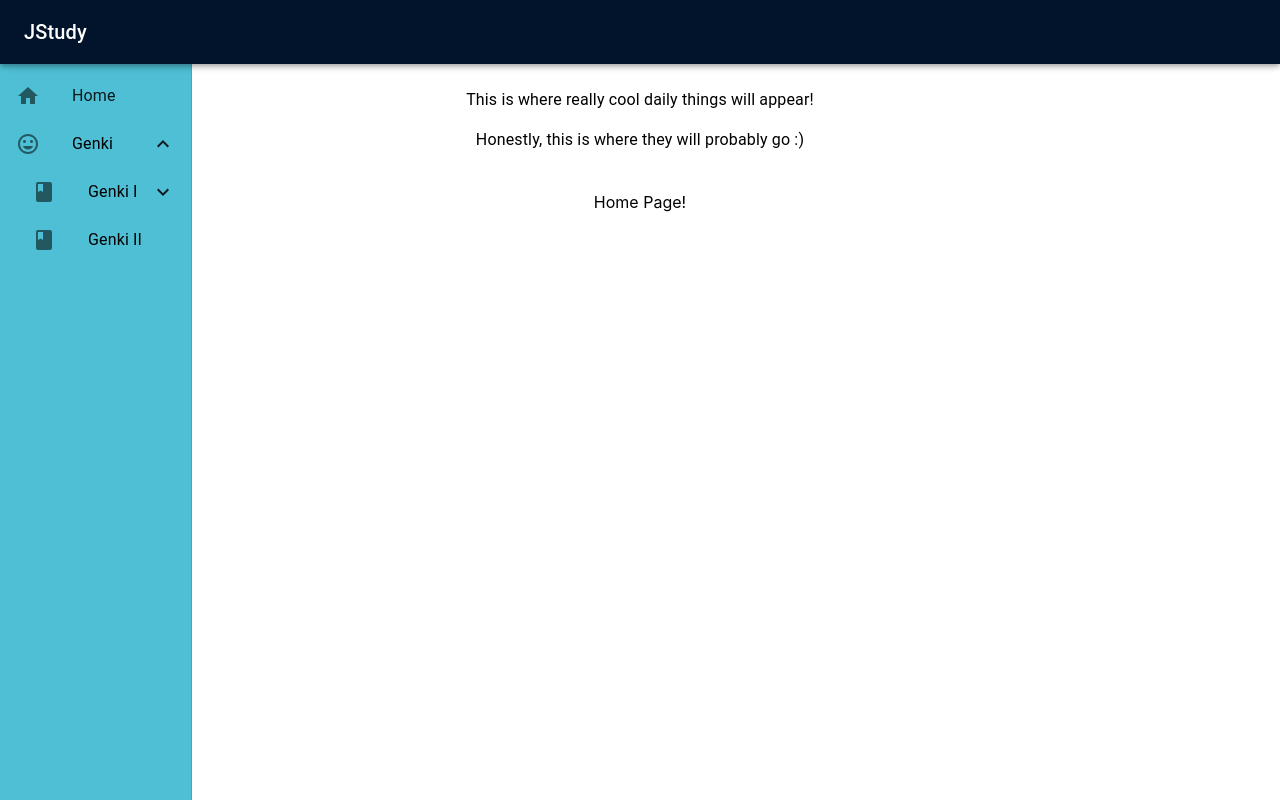
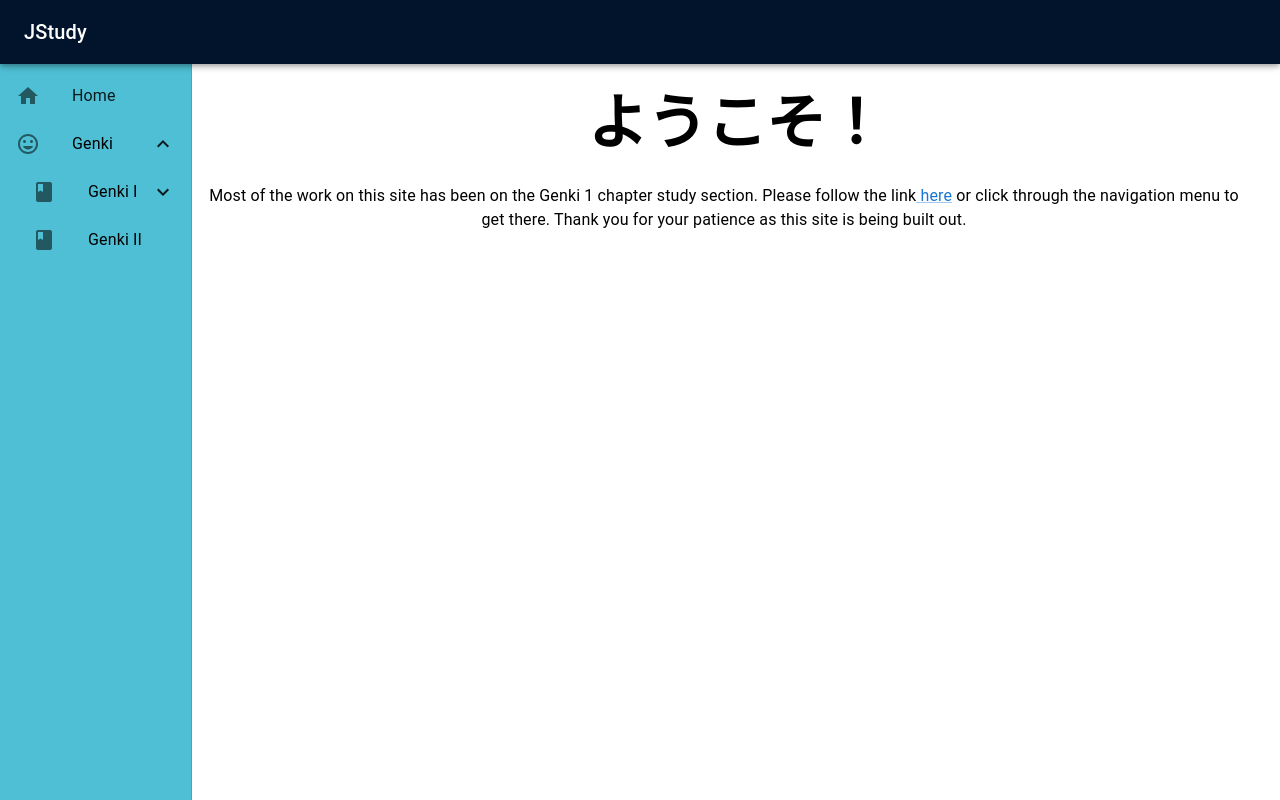
Before and after one commit to kramos577/JStudy, a React (Create React App) app in the folder frontend/: page / in a window 1280 px wide. Built offline with nearby package versions, Linux system fonts and the light colour scheme.

Commit message:
Fix Homepage Styling and Updated Content
Also added a link to the most worked on page

```diff
--- a/frontend/src/pages/Homepage.tsx
+++ b/frontend/src/pages/Homepage.tsx
@@ -1,15 +1,19 @@
-import { Box, Toolbar, Typography } from "@mui/material";
-import React from "react";
+import { Box, Link, Toolbar, Typography } from "@mui/material";
 
 function Homepage() {
     return (
         <div>
-            <Box component="main" sx={{ flexGrow: 1, p: 3 }}>
+            <Box component="main" sx={{ width: "85%", float: "right" }}>
                 <Toolbar />
-                <Typography paragraph>This is where really cool daily things will appear!</Typography>
-                <Typography paragraph>Honestly, this is where they will probably go :)</Typography>
+                <Typography variant="h2" sx={{ marginTop: 3, fontWeight: "bold" }}>
+                    ようこそ！
+                </Typography>
+                <Typography paragraph sx={{ marginTop: 3, marginLeft: 2, marginRight: 5 }}>
+                    Most of the work on this site has been on the Genki 1 chapter study section. Please follow the link
+                    <Link href="/genki/1/study"> here</Link> or click through the navigation menu to get there. Thank
+                    you for your patience as this site is being built out.
+                </Typography>
             </Box>
-            Home Page!
         </div>
     );
 }
```
